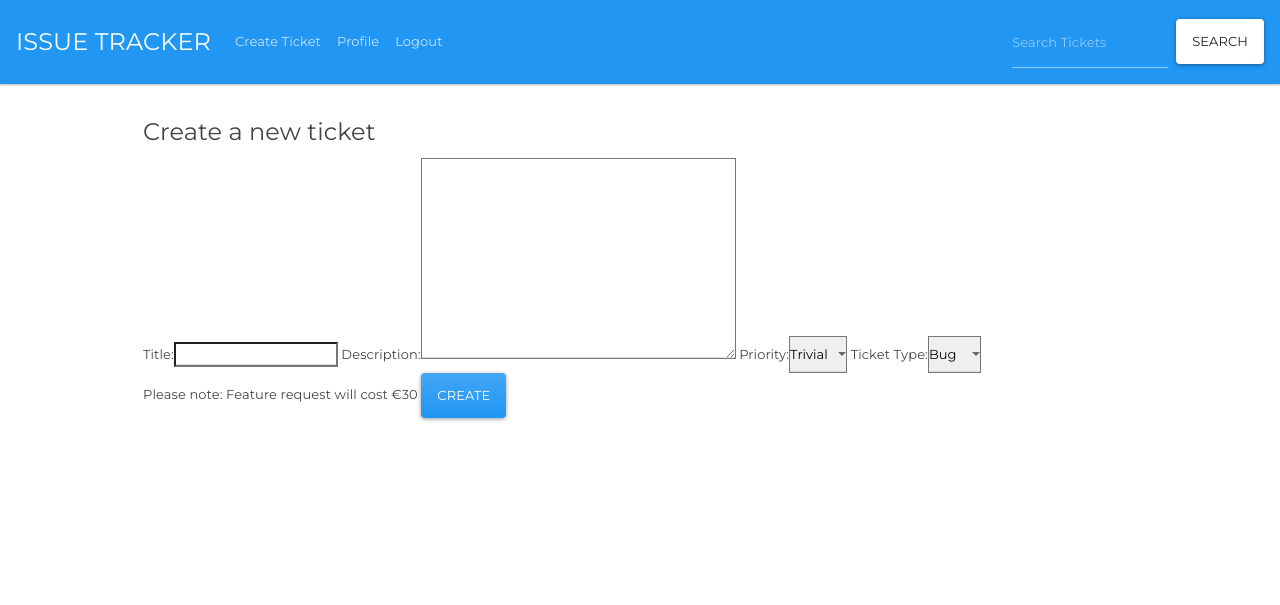
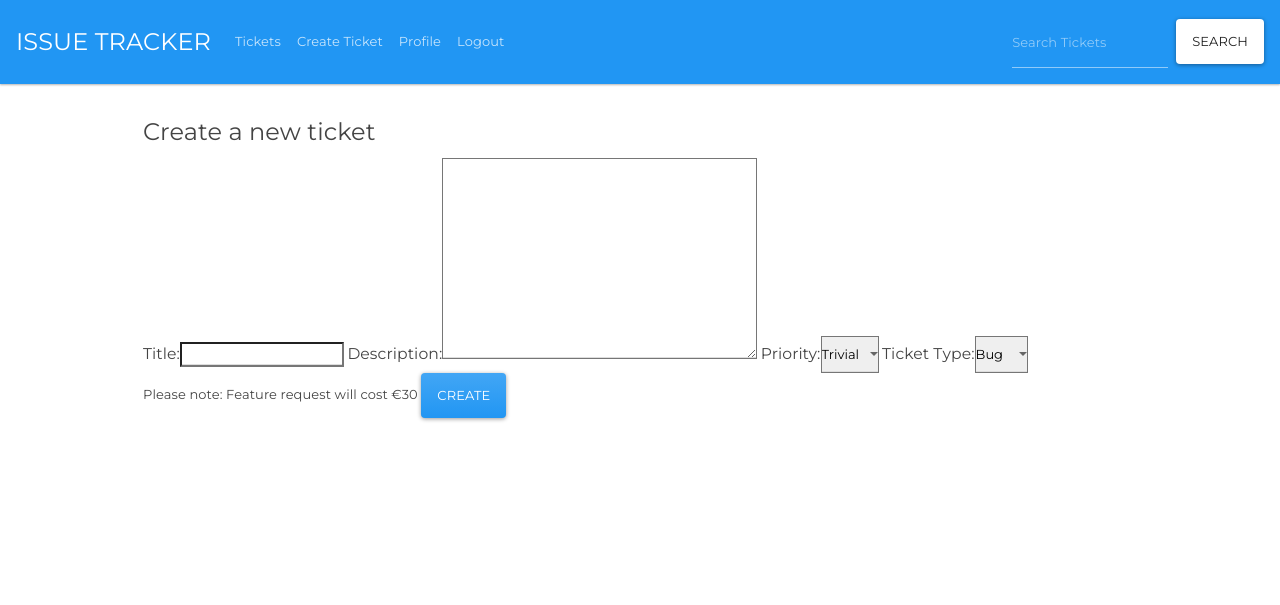
Before and after one commit to ShaunZA/django-issue-tracker, a Django app: page /tickets/create_ticket/ in a window 1280 px wide. Shown: the top 605 px of the page. Run offline with Django 3.2, Linux system fonts and the light colour scheme; the visitor is signed in with stand-in values (Sample User, id 1); some libraries are stand-ins or nearby versions.

Commit message:
Added homepage

```diff
--- a/accounts/templates/index.html
+++ /dev/null
@@ -1,4 +0,0 @@
-{% extends 'base.html' %}
-{% block content %}
-<h3>Welcome</h3>
-{% endblock %}
--- a/home/templates/index.html
+++ b/home/templates/index.html
@@ -1,4 +1,6 @@
 {% extends 'base.html' %}
 
 {% block content %}
+<h1>WELCOME</h1>
+<p>You seem to have found yourself on Unicorn Attractor's Issue tracking page. If you are having problems with Unicorn Attractor and would like to submit a bug report, please do so by clicking the 'Create Ticket' button from the navigation menu above. If you would like to request a new feature be implemented into Unicorn Attractor, a charge of €30 will be required to process your request.</p>
 {% endblock %}
--- a/issue_tracker/urls.py
+++ b/issue_tracker/urls.py
@@ -19,14 +19,14 @@ from accounts import urls as urls_accounts
 from tickets import urls as urls_tickets
 from search import urls as urls_search
 from tickets.views import all_tickets, one_ticket
-from accounts.views import index
+from home.views import index
 from django.conf import settings
 from payment.views import payment_form, checkout
 from django.conf.urls.static import static
 
 urlpatterns = [
     url(r'^admin/', admin.site.urls),
-    url(r'^$', all_tickets, name='index'),
+    url(r'^$', index, name='index'),
     url(r'^accounts/', include(urls_accounts)),
     url(r'^tickets/', include(urls_tickets)),
     url(r'^search/', include(urls_search)),
--- a/static/css/custom.css
+++ b/static/css/custom.css
@@ -133,3 +133,7 @@ body, html {
 .list-group-item, .list-group-item:hover {
     z-index: auto;
 }
+
+.createticketform label {
+    font-size: 1.2em;
+}
--- a/templates/base.html
+++ b/templates/base.html
@@ -27,6 +27,9 @@
 
         <div class="collapse navbar-collapse" id="navbarColor01">
             <ul class="navbar-nav mr-auto">
+                <li class="nav-item">
+                    <a class="nav-link" href="{% url 'tickets' %}">Tickets</a>
+                </li>
                 {% if user.is_authenticated %}
                 <li class="nav-item">
                     <a class="nav-link" href="{% url 'create_ticket' %}">Create Ticket</a>
```
